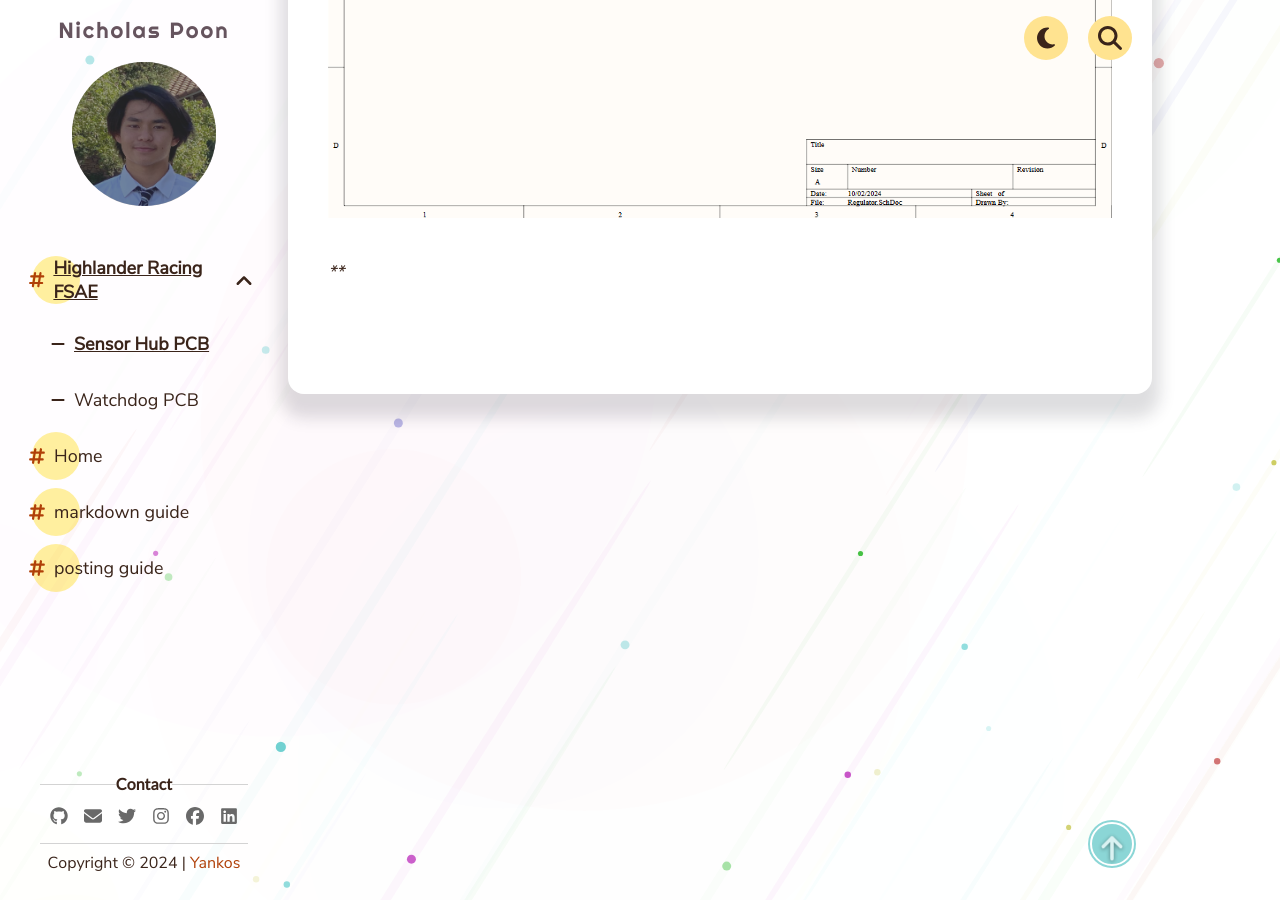
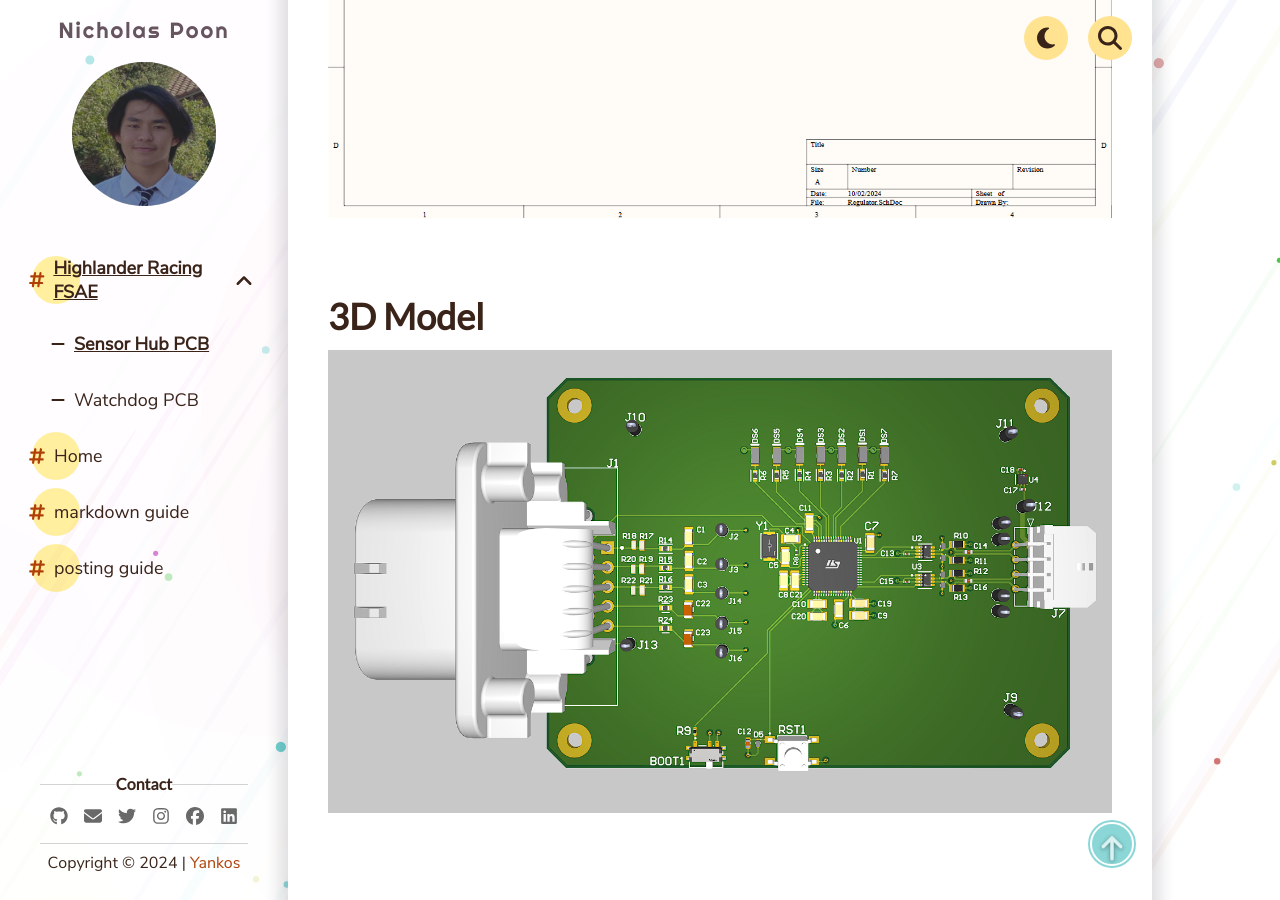
Before and after one commit to NickPoon101/NP-Portfolio, a Jekyll site: the page built from _pages/Highlander Racing FSAE/Sensor Hub PCB/ver1.md, in a window 1280 px wide and 900 px high, scrolled down 4720 px. Built offline with Jekyll 4.4.1, drawn with Linux system fonts in a browser that asks for light colours; comment, search, counter and statistics services are not loaded.

Commit message:
Update ver1.md

```diff
--- a/_pages/Highlander Racing FSAE/Sensor Hub PCB/ver1.md
+++ b/_pages/Highlander Racing FSAE/Sensor Hub PCB/ver1.md
@@ -23,4 +23,6 @@ Top_Level.SchDoc
 ![](/NP-Portfolio/assets/img/Sensorhub1_images/Can_Tranceiver.png)
 [4] Regulator.SchDoc
 ![](/NP-Portfolio/assets/img/Sensorhub1_images/Regulator.png)
-****
+
+# 3D Model
+![](/NP-Portfolio/assets/img/Sensorhub1_images/PCB_3D.png)
```
